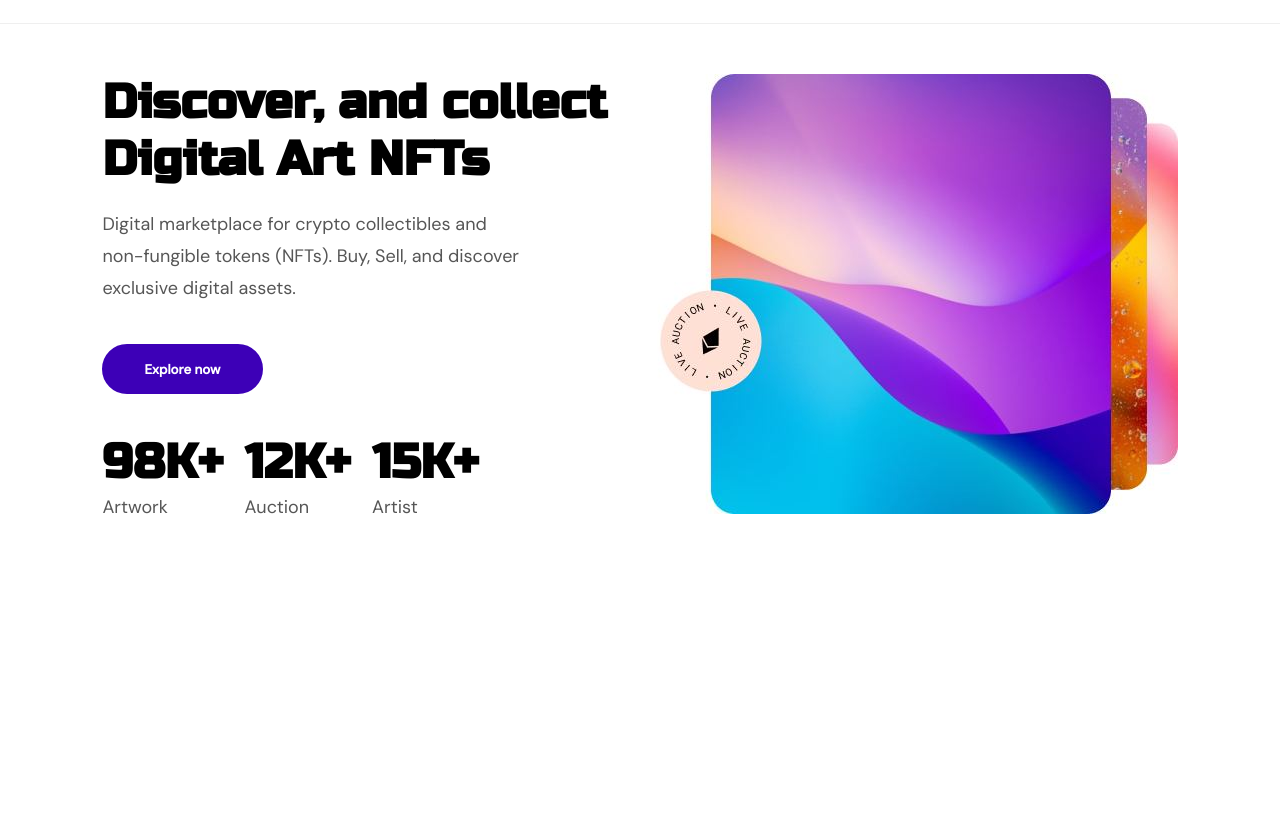
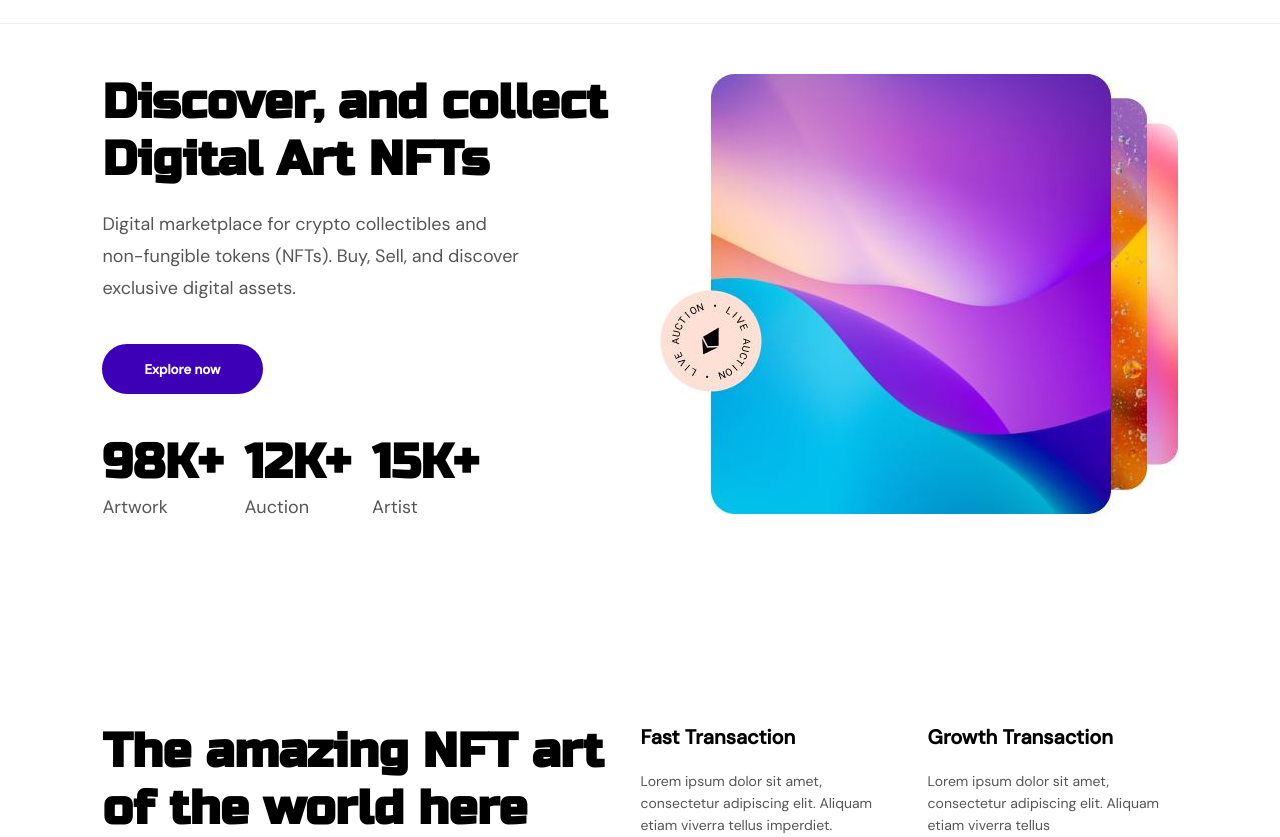
Before and after one commit to Mahambet1983/nft-marketplace-html, a plain HTML site: page index.html in a window 1280 px wide. Shown: the part 87-924 px from the top of the page. Before the commit the page ends 800 px from the top, so only its background shows below. Drawn offline with Linux system fonts and the light colour scheme.

Commit message:
features block added

```diff
--- a/css/style.css
+++ b/css/style.css
@@ -7,6 +7,19 @@ body, p, h1{
     padding-right: 8%;
 }
 
+.w-250{
+    width: 250px;
+}
+
+.ai-c{
+    align-items: center;
+}
+.mt-120{
+    margin-top: 120px;
+}
+.mt-250{
+    margin-top: 200px;
+}
 .mt-40{
     margin-top: 40px;
 }
@@ -113,6 +126,12 @@ input::placeholder{
     font-weight: 900;
 }
 
+.title_small{
+    font-size: 20px;
+    font-weight: 700;
+    font-family: "DM Sans", sans-serif;
+}
+
 .subtitle{
     font-family: 'DM Sans', sans-serif;
     font-weight: 400;
@@ -121,6 +140,16 @@ input::placeholder{
     line-height: 32px;
 }
 
+.subtitle_small{
+    font-size: 14px;
+    color: #565656;
+    line-height: 22px;
+    font-family: "DM Sans", sans-serif;
+}
 .statistics{
     width: 70%;
 }
+
+.features_block{
+    height: 320px;
+}
--- a/index.html
+++ b/index.html
@@ -83,6 +83,38 @@
                     <img width="100%" src="./img/top-image.jpg">
                 </div>
             </div>
+
+            <div class="flex jc-sb mt-250 ai-c">
+                <div>
+                    <p class="title">
+                        The amazing NFT art <br>
+                        of the world here
+                    </p>
+                </div>
+
+                <div class="w-250">
+                    <p class="title_small">
+                          Fast Transaction
+                    </p>
+                    <p class="subtitle_small mt-20">
+                         Lorem ipsum dolor sit amet,
+                         consectetur adipiscing elit.
+                         Aliquam etiam viverra tellus imperdiet.
+                    </p>
+                </div>
+
+                <div class="w-250">
+                    <p class="title_small">
+                        Growth Transaction
+                    </p>
+                    <p class="subtitle_small mt-20">
+                        Lorem ipsum dolor sit amet,
+                        consectetur adipiscing elit.
+                        Aliquam etiam viverra tellus
+                    </p>
+                </div>
+            </div>
+
         </main>
 
     </body>
```
